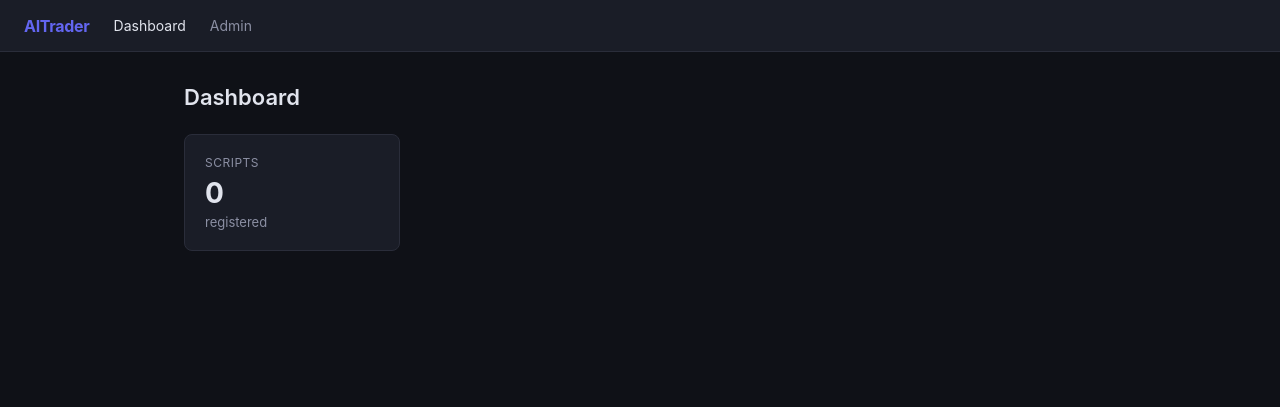
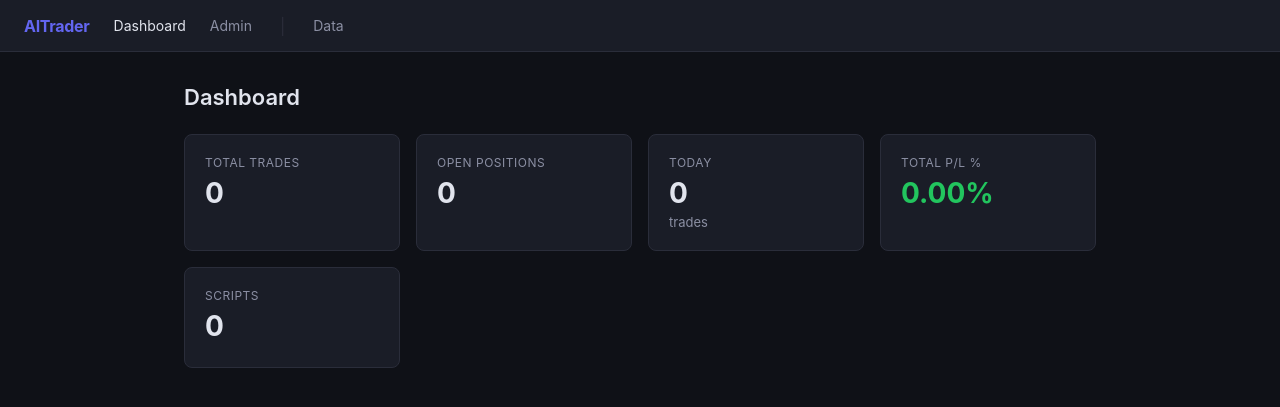
Before and after one commit to pnk8585/aitrader, a FastAPI app: page / in a window 1280 px wide. Shown: the top 407 px of the page. Run offline with FastAPI, Linux system fonts and the light colour scheme; data that the repository does not hold is empty; some libraries are stand-ins or nearby versions.

Commit message:
feat: dashboard summary cards, remove cron from dashboard, data nav link

```diff
--- a/app/main.py
+++ b/app/main.py
@@ -51,9 +51,18 @@ async def dashboard(request: Request):
     from app.db import get_conn
     recent_trades = []
     recent_reviews = []
+    summary = {"total_trades": 0, "open_positions": 0, "today_trades": 0, "total_pl": 0.0}
     try:
         with get_conn() as conn:
             cur = conn.cursor()
+            cur.execute("SELECT COUNT(*) FROM trade_log")
+            summary["total_trades"] = cur.fetchone()[0]
+            cur.execute("SELECT COUNT(*) FROM trading_state")
+            summary["open_positions"] = cur.fetchone()[0]
+            cur.execute("SELECT COUNT(*) FROM trade_log WHERE timestamp >= CURRENT_DATE")
+            summary["today_trades"] = cur.fetchone()[0]
+            cur.execute("SELECT COALESCE(SUM(unrealized_plpc), 0) FROM trading_state")
+            summary["total_pl"] = round(float(cur.fetchone()[0] or 0), 2)
             cur.execute("SELECT timestamp, exchange, action, ticker, entry_price, unrealized_plpc FROM trade_log ORDER BY timestamp DESC LIMIT 5")
             recent_trades = [dict(zip([d[0] for d in cur.description], row)) for row in cur.fetchall()]
             cur.execute("SELECT created_at, strategy, symbol, verdict, score, reason FROM llm_review_log ORDER BY created_at DESC LIMIT 5")
@@ -65,7 +74,7 @@ async def dashboard(request: Request):
         "script_count": len(scripts),
         "modes": modes,
         "last_orch_run": orchestrator.get("last_run", "never"),
-        "scripts": scripts,
+        "summary": summary,
         "recent_trades": recent_trades,
         "recent_reviews": recent_reviews,
     }
--- a/app/templates/base.html
+++ b/app/templates/base.html
@@ -123,6 +123,8 @@
     <span class="brand">AITrader</span>
     <a href="/" {% if request.url.path == "/" %}class="active"{% endif %}>Dashboard</a>
     <a href="/ui/admin" {% if request.url.path.startswith("/ui/admin") %}class="active"{% endif %}>Admin</a>
+    <span style="color:var(--border);margin:0 4px">|</span>
+    <a href="/ui/admin/data" {% if request.url.path.startswith("/ui/admin/data") %}class="active"{% endif %}>Data</a>
   </nav>
   <main>
     {% block content %}{% endblock %}
--- a/app/templates/dashboard.html
+++ b/app/templates/dashboard.html
@@ -5,22 +5,32 @@
 
 <div class="cards">
   <div class="card">
+    <div class="label">Total Trades</div>
+    <div class="value">{{ summary.total_trades }}</div>
+  </div>
+  <div class="card">
+    <div class="label">Open Positions</div>
+    <div class="value">{{ summary.open_positions }}</div>
+  </div>
+  <div class="card">
+    <div class="label">Today</div>
+    <div class="value">{{ summary.today_trades }}</div>
+    <div class="sub">trades</div>
+  </div>
+  <div class="card">
+    <div class="label">Total P/L %</div>
+    <div class="value" style="color:{{ 'var(--green)' if summary.total_pl >= 0 else 'var(--red)' }}">{{ "%.2f"|format(summary.total_pl) }}%</div>
+  </div>
+  <div class="card">
     <div class="label">Scripts</div>
     <div class="value">{{ script_count }}</div>
-    <div class="sub">registered</div>
+    <div class="sub">{% for mode, count in modes.items() %}{{ mode }}: {{ count }} {% endfor %}</div>
   </div>
-  {% for mode, count in modes.items() %}
-  <div class="card">
-    <div class="label">{{ mode }}</div>
-    <div class="value">{{ count }}</div>
-    <div class="sub">scripts</div>
-  </div>
-  {% endfor %}
 </div>
 
 <!-- Recent Trades -->
 {% if recent_trades %}
-<h2 style="font-size:16px;margin-bottom:12px;margin-top:8px">Recent Trades</h2>
+<h2 style="font-size:15px;margin-bottom:10px;margin-top:4px">Recent Trades</h2>
 <table>
   <thead>
     <tr>
@@ -44,7 +54,7 @@
 
 <!-- Recent LLM Reviews -->
 {% if recent_reviews %}
-<h2 style="font-size:16px;margin:24px 0 12px">Recent LLM Reviews</h2>
+<h2 style="font-size:15px;margin:24px 0 10px">Recent LLM Reviews</h2>
 <table>
   <thead>
     <tr>
```
Also changed, not shown: other parts of app/templates/dashboard.html (+1 -27 lines).
